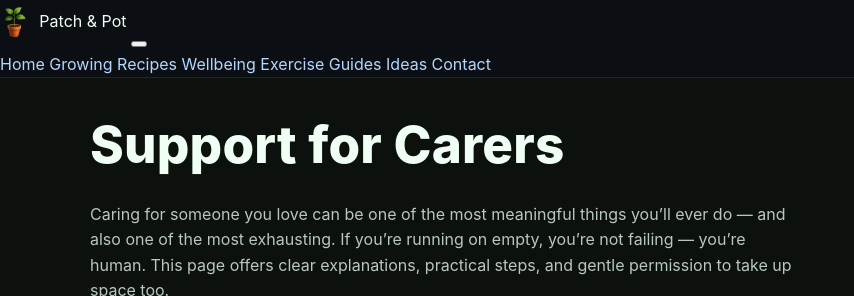
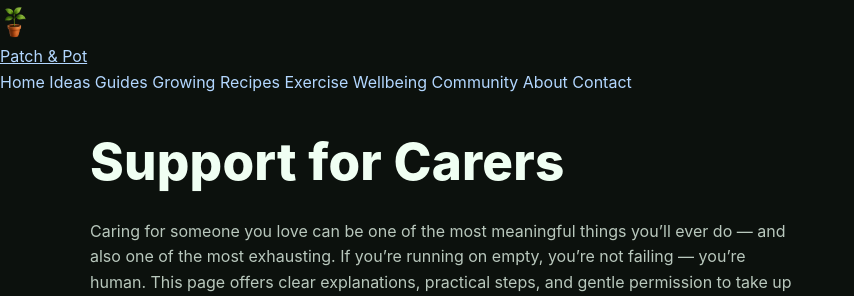
Before and after one commit to grantfitfuel/patchandpot, a Jekyll site: the page built from sites/wellbeing/carers.html, in a window 1280 px wide and 900 px high, cut to the strip 0-296 px from the top of the window. Shown: the whole strip, without its empty margins (0-854 px from the left). Built offline with Jekyll 4.4.1, drawn with Linux system fonts in a browser that asks for light colours; part of the change alters nothing that is shown.

Commit message:
Update carers.html

```diff
--- a/sites/wellbeing/carers.html
+++ b/sites/wellbeing/carers.html
@@ -1,42 +1,8 @@
-<!DOCTYPE html>
-<html lang="en-GB">
-<head>
-  <meta charset="utf-8">
-  <meta name="viewport" content="width=device-width, initial-scale=1">
-  <title>Carer Support – Patch & Pot</title>
-  <link rel="stylesheet" href="../style.css?v=16">
-
-  <!-- Favicons -->
-  <link rel="icon" type="image/png" sizes="32x32" href="../img/favicon-32.png">
-  <link rel="icon" type="image/png" sizes="48x48" href="../img/favicon-48.png">
-  <link rel="apple-touch-icon" sizes="180x180" href="../img/favicon-180.png">
-  <link rel="icon" type="image/png" sizes="512x512" href="../img/favicon-512.png">
-</head>
-<body>
-
-<header class="site-header" id="siteHeader">
-  <div class="brand">
-    <img src="../img/patchandpot-logo.png" alt="Patch &amp; Pot logo" class="logo" onerror="this.style.display='none'">
-    <span class="site-title">Patch &amp; Pot</span>
-  </div>
-
-  <!-- Hamburger -->
-  <button class="menu-toggle" aria-label="Toggle menu" aria-expanded="false" aria-controls="primaryNav">
-    <span class="menu-ico"><span></span><span></span><span></span></span>
-  </button>
-
-  <!-- Nav -->
-  <nav class="nav" id="primaryNav" aria-label="Primary">
-    <a href="../index.html">Home</a>
-    <a href="../growing.html">Growing</a>
-    <a href="../recipes.html">Recipes</a>
-    <a href="../wellbeing.html" aria-current="page">Wellbeing</a>
-    <a href="../exercise.html">Exercise</a>
-    <a href="../guides.html">Guides</a>
-    <a href="../ideas.html">Ideas</a>
-    <a href="../contact.html">Contact</a>
-  </nav>
-</header>
+---
+layout: default
+title: Carer Support
+description: "Clear explanations, practical steps, and UK/Scotland links for people caring for someone — with gentle permission to look after yourself too."
+---
 
 <main class="wrap">
   <h1>Support for Carers</h1>
@@ -47,7 +13,7 @@
   </p>
 
   <figure class="page-hero">
-  <img src="../img/carers-hands.png" alt="A carer’s hand resting on their loved one’s arm, a cup of tea nearby" loading="lazy">
+    <img src="/img/carers-hands.png" alt="A carer’s hand resting on their loved one’s arm, a cup of tea nearby" loading="lazy">
     <figcaption class="cap">You carry a lot. You don’t have to carry it alone.</figcaption>
   </figure>
 
@@ -55,9 +21,9 @@
   <nav class="mini-nav" aria-label="On this page">
     <a href="#feelings">What you may be feeling</a>
     <a href="#practical">Practical care for you</a>
-    <a href="#paperwork">Paperwork & appointments</a>
-    <a href="#boundaries">Communication & boundaries</a>
-    <a href="#money">Money, rights & respite</a>
+    <a href="#paperwork">Paperwork &amp; appointments</a>
+    <a href="#boundaries">Communication &amp; boundaries</a>
+    <a href="#money">Money, rights &amp; respite</a>
     <a href="#situations">Specific situations</a>
     <a href="#safety">When it feels too much</a>
     <a href="#links">Helpful links</a>
@@ -96,7 +62,7 @@
         <h3>Micro-rests</h3>
         <p>Set a 2-minute timer. Shoulders down, slow your out-breath (in 4 — out 6). You’ve just signalled “safe” to your nervous system. Repeat often; it stacks.</p>
         <figure>
-          <img src="../img/carers-breathing.png" alt="Calm still-life: warm tea and a breathing reminder card" style="border-radius:10px; width:100%; max-height:260px; object-fit:cover;">
+          <img src="/img/carers-breathing.png" alt="Calm still-life: warm tea and a breathing reminder card" style="border-radius:10px; width:100%; max-height:260px; object-fit:cover;">
           <figcaption class="cap">Small and often beats once and perfect.</figcaption>
         </figure>
       </article>
@@ -113,7 +79,7 @@
 
   <!-- PAPERWORK & APPOINTMENTS -->
   <section id="paperwork">
-    <h2>Paperwork & appointments (make admin lighter)</h2>
+    <h2>Paperwork &amp; appointments (make admin lighter)</h2>
     <div class="grid">
       <article class="card">
         <h3>One-page hub</h3>
@@ -132,7 +98,7 @@
 
   <!-- COMMUNICATION & BOUNDARIES -->
   <section id="boundaries">
-    <h2>Communication & boundaries (protect your energy)</h2>
+    <h2>Communication &amp; boundaries (protect your energy)</h2>
     <div class="grid">
       <article class="card">
         <h3>Limits you can say out loud</h3>
@@ -151,14 +117,14 @@
 
   <!-- MONEY, RIGHTS & RESPITE -->
   <section id="money">
-    <h2>Money, rights & respite (Scotland/UK)</h2>
+    <h2>Money, rights &amp; respite (Scotland/UK)</h2>
     <div class="grid">
       <article class="card">
         <h3>Carer’s assessment</h3>
         <p>Ask your local authority for a Carer’s (Adult Carer Support) Assessment. It looks at <em>your</em> needs and can unlock support or respite. Take a list of what’s hard on a typical week.</p>
       </article>
       <article class="card">
-        <h3>Benefits & grants</h3>
+        <h3>Benefits &amp; grants</h3>
         <ul class="meta">
           <li>Carer’s Allowance / Carer’s Allowance Supplement (eligibility applies)</li>
           <li>Young Carer Grant (Scotland)</li>
@@ -218,16 +184,16 @@
   <section id="links">
     <h2>Helpful links</h2>
     <ul>
-      <li><a href="https://www.carersuk.org" target="_blank" rel="noopener">Carers UK</a> — national advice & community.</li>
+      <li><a href="https://www.carersuk.org" target="_blank" rel="noopener">Carers UK</a> — national advice &amp; community.</li>
       <li><a href="https://www.carers.org" target="_blank" rel="noopener">Carers Trust</a> — local carer services via partners.</li>
       <li><a href="https://www.mygov.scot/help-for-carers" target="_blank" rel="noopener">Scottish Government – Help for Carers</a> — rights, assessments, grants.</li>
-      <li><a href="https://www.alzscot.org" target="_blank" rel="noopener">Alzheimer Scotland</a> — dementia information & support.</li>
+      <li><a href="https://www.alzscot.org" target="_blank" rel="noopener">Alzheimer Scotland</a> — dementia information &amp; support.</li>
       <li><a href="https://www.sharedcarescotland.org.uk/" target="_blank" rel="noopener">Shared Care Scotland</a> — short breaks/respite.</li>
       <li><a href="https://www.samh.org.uk/" target="_blank" rel="noopener">SAMH (Scotland)</a> — mental health support.</li>
       <li><a href="https://www.mind.org.uk/" target="_blank" rel="noopener">Mind (UK)</a> — mental health information.</li>
       <li><a href="https://breathingspace.scot/" target="_blank" rel="noopener">Breathing Space</a> — free, confidential listening (Scotland).</li>
       <li><a href="https://giveusashout.org/" target="_blank" rel="noopener">Shout</a> — 24/7 text support (UK): text SHOUT to 85258.</li>
-      <li><a href="https://www.youngcarers.scot/" target="_blank" rel="noopener">Young Carers (Scotland)</a> — support & grants.</li>
+      <li><a href="https://www.youngcarers.scot/" target="_blank" rel="noopener">Young Carers (Scotland)</a> — support &amp; grants.</li>
     </ul>
   </section>
 
@@ -246,42 +212,3 @@
     </p>
   </section>
 </main>
-
-<footer>
-  <div class="wrap footer-inner" style="justify-content:center; text-align:center;">
-    <img src="../img/patchandpot-icon.png" alt="Patch &amp; Pot icon" class="footer-icon" onerror="this.style.display='none'" style="margin:auto;">
-    <p>© 2025 Patch &amp; Pot</p>
-    <p>Created by Grant Cameron Anthony</p>
-  </div>
-</footer>
-
-<!-- Mobile menu script -->
-<script>
-  (function(){
-    const header = document.getElementById('siteHeader');
-    const toggle = header.querySelector('.menu-toggle');
-    const nav = document.getElementById('primaryNav');
-
-    function setExpanded(on){
-      if(!toggle) return;
-      if(on){
-        header.classList.add('menu-open');
-        toggle.classList.add('menu-open');
-        toggle.setAttribute('aria-expanded','true');
-      }else{
-        header.classList.remove('menu-open');
-        toggle.classList.remove('menu-open');
-        toggle.setAttribute('aria-expanded','false');
-      }
-    }
-    if(toggle){
-      toggle.addEventListener('click', () => setExpanded(!header.classList.contains('menu-open')));
-    }
-    if(nav){
-      nav.addEventListener('click', e => { if(e.target.tagName === 'A') setExpanded(false); });
-    }
-  })();
-</script>
-
-</body>
-</html>
```
Lines whose indentation alone changed are shown as unchanged.
